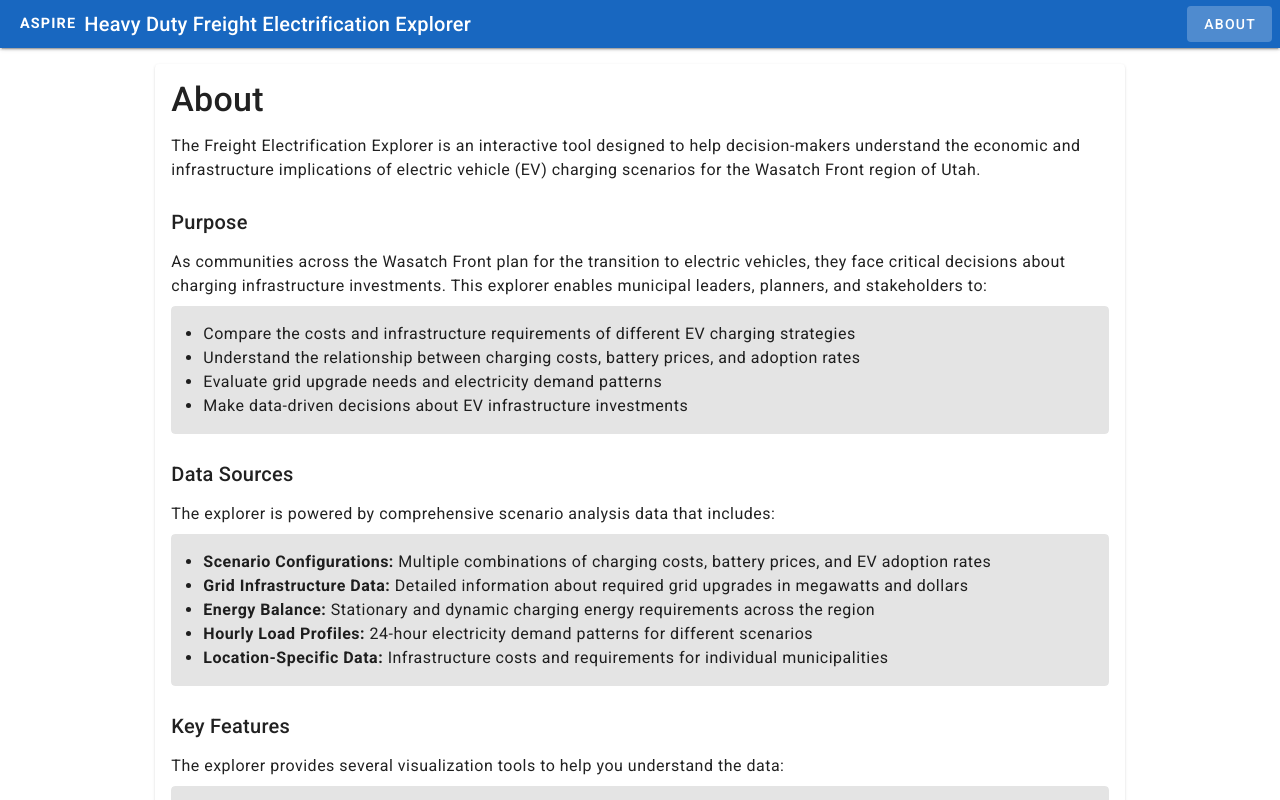
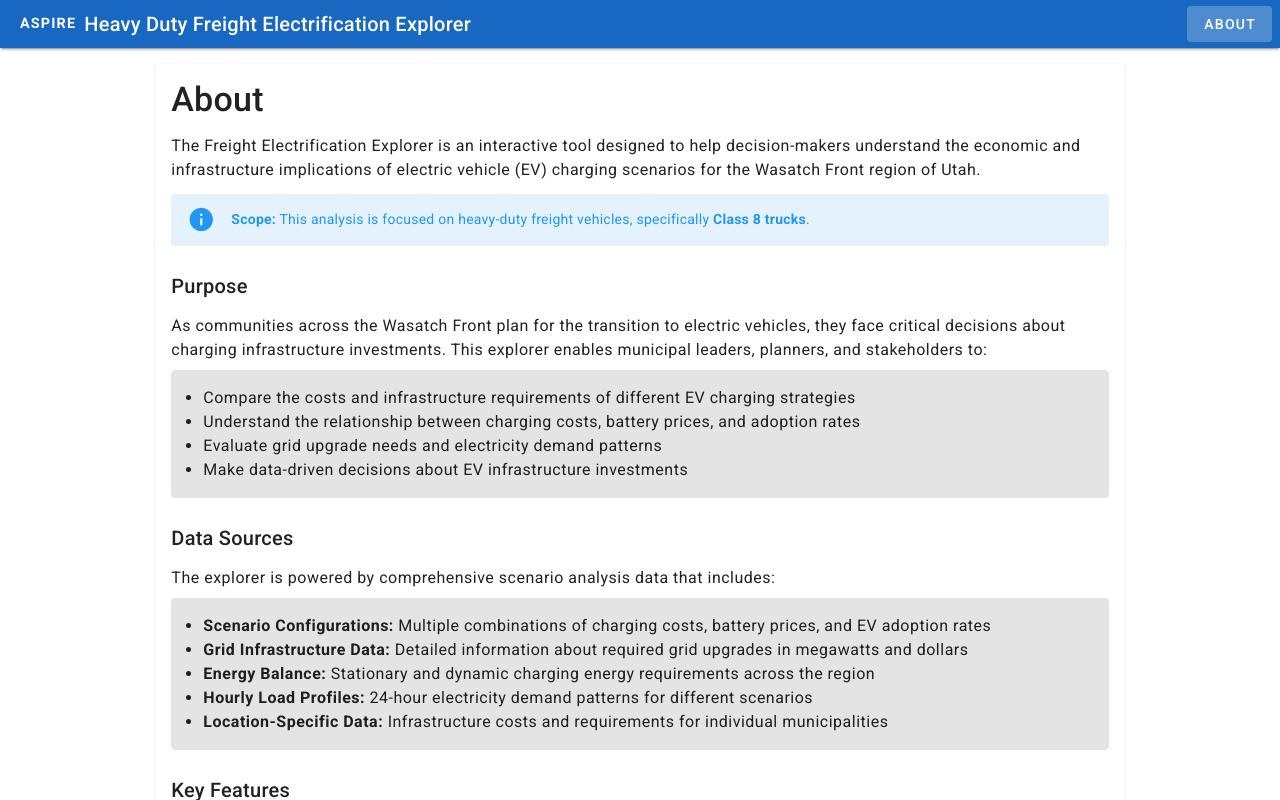
Before and after one commit to DIRECTLab/corridor-dashboard, a Vue app: page /about in a window 1280 px wide. Shown: the top 800 px of the page. Built offline with nearby package versions, Linux system fonts and the light colour scheme.

Commit message:
Add explainer blurb for what heavy duty is

```diff
--- a/src/views/About.vue
+++ b/src/views/About.vue
@@ -13,6 +13,10 @@
                   understand the economic and infrastructure implications of electric vehicle (EV)
                   charging scenarios for the Wasatch Front region of Utah.
                 </p>
+                <v-alert type="info" variant="tonal" density="comfortable" class="mt-3">
+                  <strong>Scope:</strong> This analysis is focused on heavy-duty freight vehicles,
+                  specifically <strong>Class 8 trucks</strong>.
+                </v-alert>
 
                 <h3 class="text-h6 mt-6 mb-3">Purpose</h3>
                 <p class="text-body-1">
```
